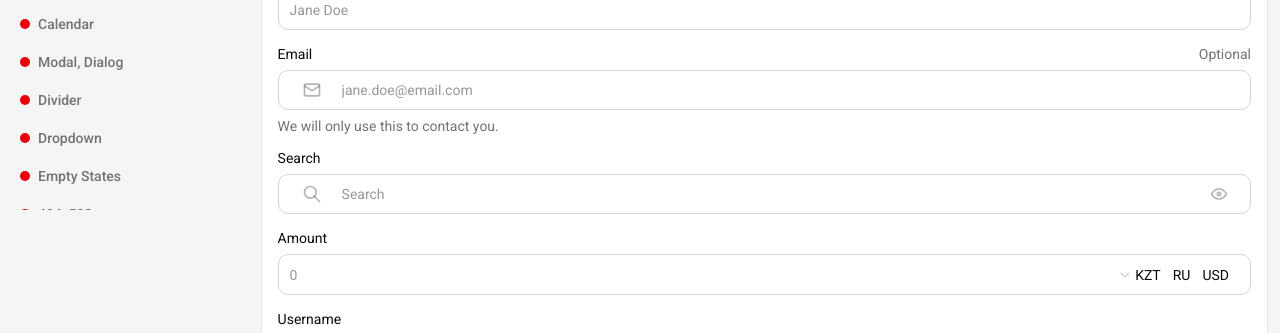
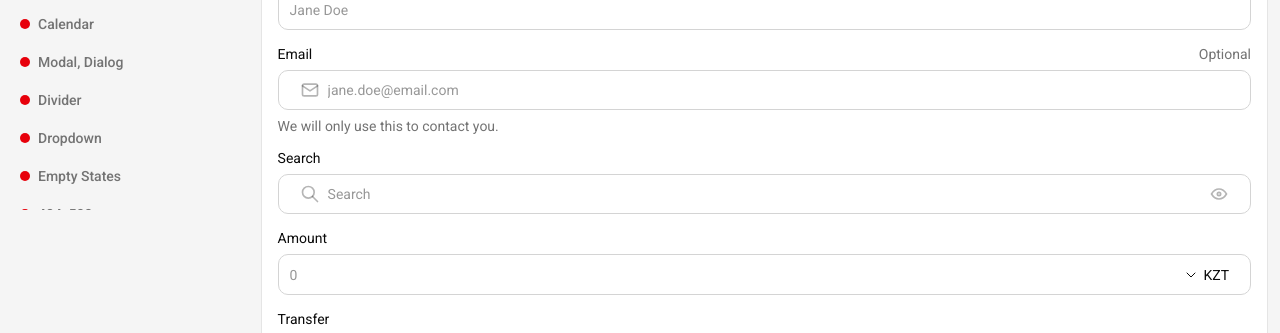
Before and after one commit to a169n/mui-custom-theme, a React (Vite) app: page /input in a window 1280 px wide. Shown: the part 619-952 px from the top of the page. Built offline with nearby package versions, Linux system fonts and the light colour scheme.

Commit message:
Enhance CustomInput component with currency selection and improved adornment handling

```diff
--- a/src/components/CustomInput.tsx
+++ b/src/components/CustomInput.tsx
@@ -1,9 +1,20 @@
-import { forwardRef, useMemo, type ReactNode } from 'react';
 import {
+  forwardRef,
+  useEffect,
+  useId,
+  useMemo,
+  useState,
+  type MouseEvent,
+  type ReactNode,
+} from 'react';
+import {
+  ButtonBase,
   Box,
   Divider,
   FormControl,
   InputAdornment,
+  Menu,
+  MenuItem,
   OutlinedInput,
   type OutlinedInputProps,
   Stack,
@@ -58,40 +69,70 @@ export const CustomInput = forwardRef<HTMLInputElement, CustomInputProps>(
       fullWidth,
       ...rest
     },
-    ref,
+    ref
   ) => {
     const theme = useTheme();
     const { error, disabled, id, ...inputProps } = rest;
 
-    const labelId = useMemo(() => (id ? `${id}-label` : undefined), [id]);
+    const [selectedCurrency, setSelectedCurrency] = useState(CURRENCY_OPTIONS[0]);
+    const [currencyMenuAnchor, setCurrencyMenuAnchor] = useState<HTMLElement | null>(null);
+
+    const generatedId = useId();
+    const labelId = useMemo(() => (id ? `${id}-label` : `${generatedId}-label`), [generatedId, id]);
+    const currencyMenuId = useMemo(
+      () => (id ? `${id}-currency-menu` : `${generatedId}-currency-menu`),
+      [generatedId, id]
+    );
+
+    const handleOpenCurrencyMenu = (event: MouseEvent<HTMLElement>) => {
+      setCurrencyMenuAnchor(event.currentTarget);
+    };
+
+    const handleCloseCurrencyMenu = () => {
+      setCurrencyMenuAnchor(null);
+    };
+
+    const handleSelectCurrency = (currency: string) => {
+      setSelectedCurrency(currency);
+      handleCloseCurrencyMenu();
+    };
+
+    useEffect(() => {
+      if (disabled && currencyMenuAnchor) {
+        handleCloseCurrencyMenu();
+      }
+    }, [currencyMenuAnchor, disabled]);
 
     const renderCurrencyAddon = () => (
-      <Box className={`${ADORNMENT_ITEM_CLASS} ${ADORNMENT_CURRENCY_CLASS}`}>
-        <IconChevronDown size={16} stroke={1.5} />
-        <Stack
-          direction="row"
-          spacing={1.5}
-          divider={<Divider orientation="vertical" flexItem />}
+      <ButtonBase
+        className={`${ADORNMENT_ITEM_CLASS} ${ADORNMENT_CURRENCY_CLASS}`}
+        onClick={handleOpenCurrencyMenu}
+        disableRipple
         sx={{
-            alignItems: 'center',
-            '& .MuiDivider-root': {
-              alignSelf: 'stretch',
+          borderRadius: theme.shape.borderRadius,
+          textAlign: 'left',
+          color: theme.palette.text.primary,
+          '&.Mui-disabled': {
+            color: theme.palette.text.disabled,
           },
         }}
+        aria-haspopup="listbox"
+        aria-expanded={currencyMenuAnchor ? 'true' : undefined}
+        aria-controls={currencyMenuAnchor ? currencyMenuId : undefined}
+        disabled={disabled}
       >
-          {CURRENCY_OPTIONS.map((option) => (
-            <Typography key={option} variant="body2" color={theme.palette.text.primary}>
-              {option}
+        <IconChevronDown size={16} stroke={1.5} />
+        <Divider orientation="vertical" flexItem />
+        <Typography variant="body2" color="inherit">
+          {selectedCurrency}
         </Typography>
-          ))}
-        </Stack>
-      </Box>
+      </ButtonBase>
     );
 
     const renderAdornment = (
       position: 'start' | 'end',
       icon?: ReactNode,
-      includeCurrency?: boolean,
+      includeCurrency?: boolean
     ) => {
       if (!icon && !includeCurrency) {
         return undefined;
@@ -103,13 +144,15 @@ export const CustomInput = forwardRef<HTMLInputElement, CustomInputProps>(
           sx={{
             m: 0,
             p: 0,
-            gap: theme.spacing(0.5),
             height: '100%',
             [`& .${ADORNMENT_ITEM_CLASS}`]: {
               display: 'inline-flex',
               alignItems: 'center',
               gap: theme.spacing(0.5),
               padding: theme.spacing(2.5, 2),
+              '& .MuiDivider-root': {
+                alignSelf: 'stretch',
+              },
             },
             [`& .${ADORNMENT_ICON_CLASS} svg`]: {
               fontSize: 20,
@@ -119,16 +162,27 @@ export const CustomInput = forwardRef<HTMLInputElement, CustomInputProps>(
             },
           }}
         >
+          {position === 'end' ? <Divider orientation="vertical" flexItem /> : null}
+          <Stack
+            direction="row"
+            spacing={0.5}
+            divider={<Divider orientation="vertical" flexItem />}
+            sx={{ alignItems: 'center' }}
+          >
             {icon ? (
               <Box className={`${ADORNMENT_ITEM_CLASS} ${ADORNMENT_ICON_CLASS}`}>{icon}</Box>
             ) : null}
             {includeCurrency ? renderCurrencyAddon() : null}
+          </Stack>
+          {position === 'start' ? <Divider orientation="vertical" flexItem /> : null}
         </InputAdornment>
       );
     };
 
     const startAdornment = renderAdornment('start', startIcon, leadingAddon);
     const endAdornment = renderAdornment('end', endIcon, trailingAddon);
+    const hasStartContent = Boolean(startIcon || leadingAddon);
+    const hasEndContent = Boolean(endIcon || trailingAddon);
 
     return (
       <FormControl
@@ -162,14 +216,41 @@ export const CustomInput = forwardRef<HTMLInputElement, CustomInputProps>(
           aria-labelledby={labelId}
           sx={{
             '& .MuiOutlinedInput-input': {
-              padding: theme.spacing(2.5, 3),
+              paddingTop: theme.spacing(2.5),
+              paddingBottom: theme.spacing(2.5),
+              paddingLeft: hasStartContent ? 0 : theme.spacing(3),
+              paddingRight: hasEndContent ? 0 : theme.spacing(3),
             },
             '& .MuiInputAdornment-root': {
               margin: 0,
             },
+            '& .MuiDivider-root': {
+              borderColor: theme.palette.divider,
+            },
           }}
           {...inputProps}
         />
+        {leadingAddon || trailingAddon ? (
+          <Menu
+            id={currencyMenuId}
+            anchorEl={currencyMenuAnchor}
+            open={Boolean(currencyMenuAnchor)}
+            onClose={handleCloseCurrencyMenu}
+            anchorOrigin={{ vertical: 'bottom', horizontal: 'center' }}
+            transformOrigin={{ vertical: 'top', horizontal: 'center' }}
+            MenuListProps={{ role: 'listbox' }}
+          >
+            {CURRENCY_OPTIONS.map((option) => (
+              <MenuItem
+                key={option}
+                selected={option === selectedCurrency}
+                onClick={() => handleSelectCurrency(option)}
+              >
+                {option}
+              </MenuItem>
+            ))}
+          </Menu>
+        ) : null}
         {renderCaption(description, theme.palette.text.secondary)}
       </FormControl>
     );
--- a/src/pages/components/InputPage.tsx
+++ b/src/pages/components/InputPage.tsx
@@ -35,10 +35,13 @@ export const InputPage = () => (
         endIcon={<IconEye size={20} />}
         fullWidth
       />
+      <CustomInput label="Amount" placeholder="0" trailingAddon fullWidth />
       <CustomInput
-        label="Amount"
+        label="Transfer"
         placeholder="0"
+        leadingAddon
         trailingAddon
+        endIcon={<IconEye size={20} />}
         fullWidth
       />
       <CustomInput
```
Lines whose indentation alone changed are shown as unchanged.
